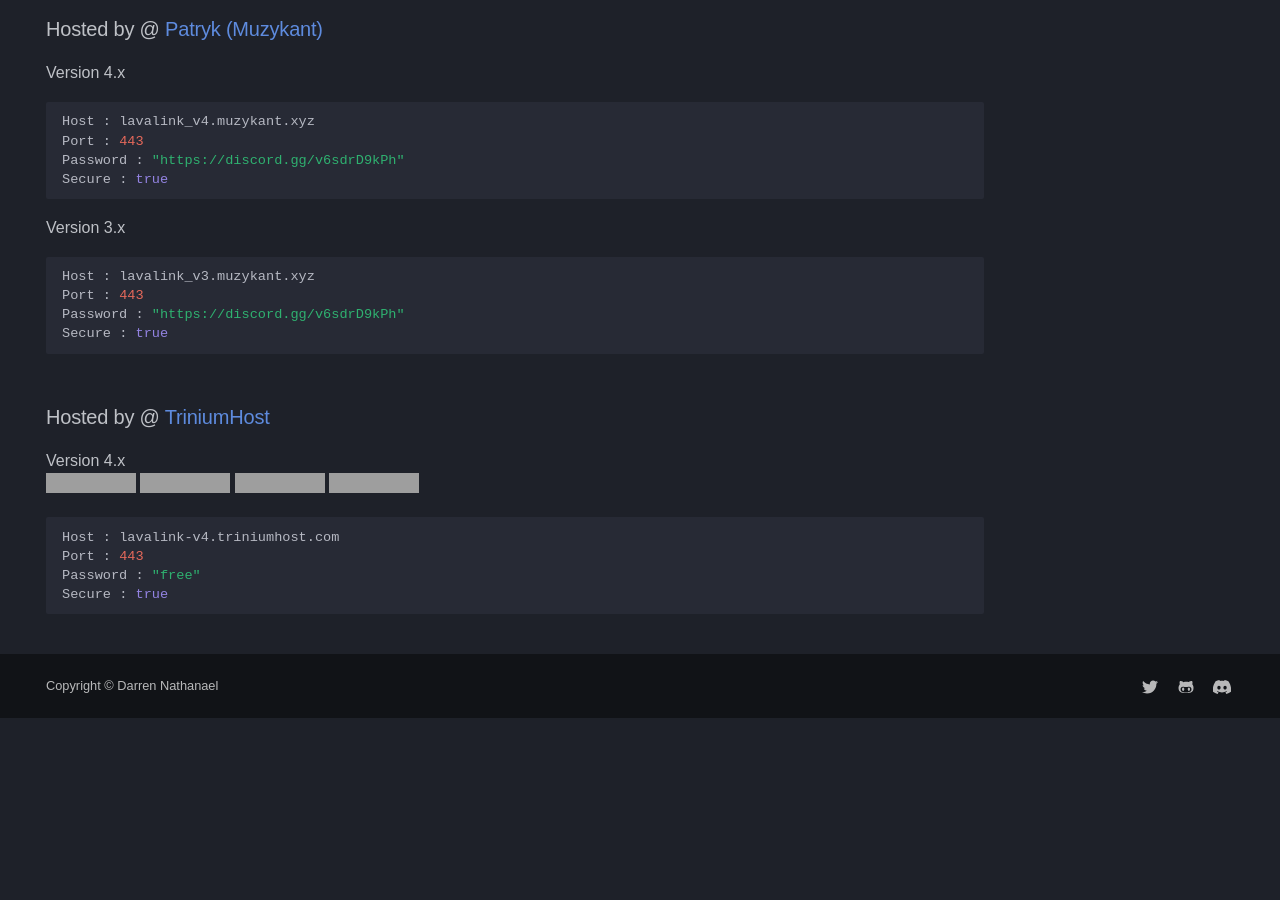
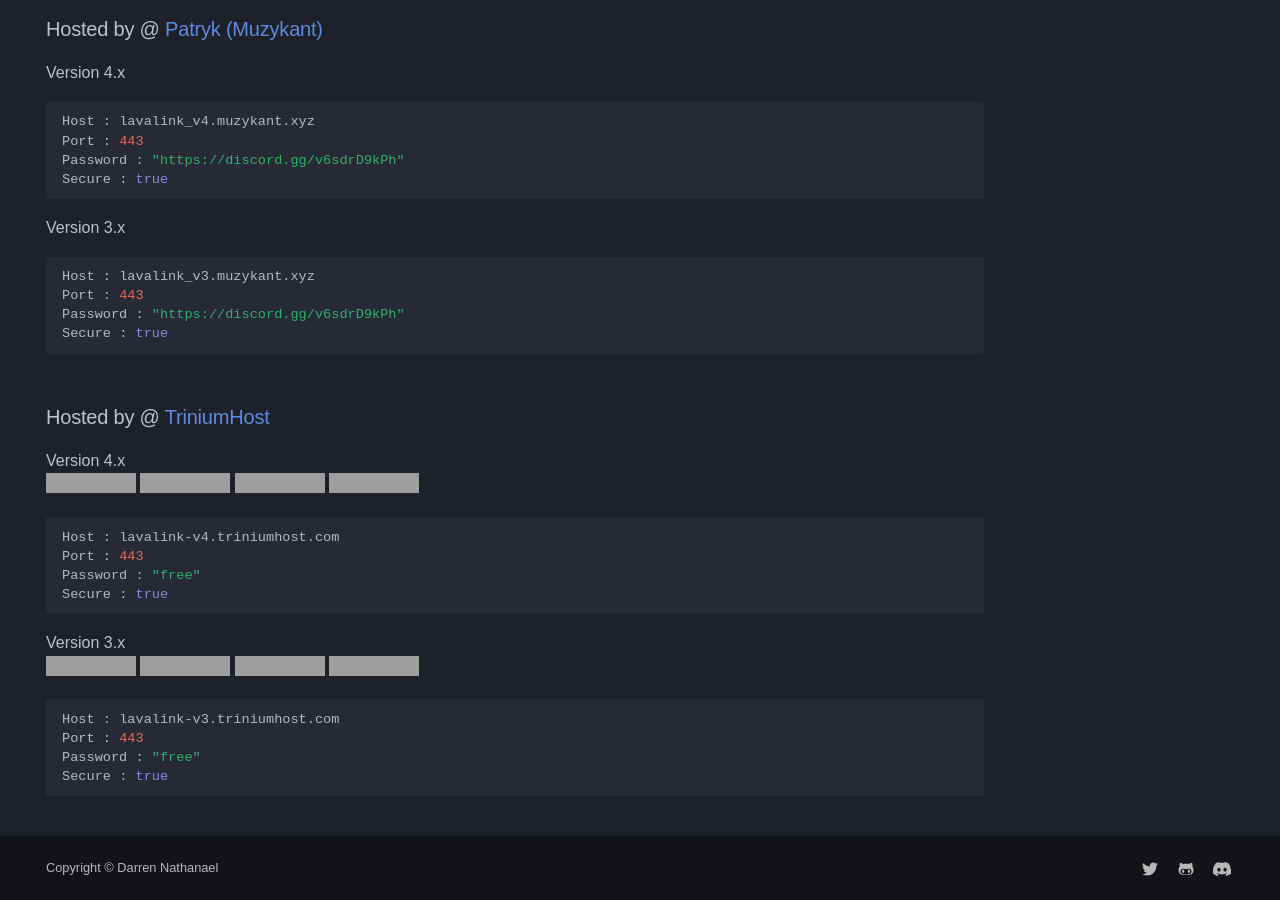
Before and after one commit to DarrenOfficial/lavalink-list, an MkDocs documentation site: the page built from docs/SSL/Lavalink-SSL.md, in a window 1280 px wide and 900 px high, scrolled down 1119 px. Built offline with MkDocs 1.6.1 and Material for MkDocs 9.7.7, drawn with Linux system fonts in a browser that asks for light colours; some web fonts are replaced; comment, search, counter and statistics services are not loaded; a style sheet for code colours, icons or effects is not loaded; before the commit the page ends 1837 px from its top, so only the background shows below that; grey boxes are pictures that could not be loaded.

Commit message:
Update Lavalink-SSL.md

````diff
--- a/docs/SSL/Lavalink-SSL.md
+++ b/docs/SSL/Lavalink-SSL.md
@@ -82,3 +82,11 @@ Port : 443
 Password : "free"
 Secure : true
 ```
+Version 3.x <br />
+![Status](https://g-status.ecoguardiao.tech/api/badge/8/status) ![Uptime](https://g-status.ecoguardiao.tech/api/badge/8/uptime) ![Ping](https://g-status.ecoguardiao.tech/api/badge/8/ping) ![Players](https://lavalink-api-status.triniumhost.com/v3ssl/badge/connections)
+```bash
+Host : lavalink-v3.triniumhost.com
+Port : 443
+Password : "free"
+Secure : true
+```
````
